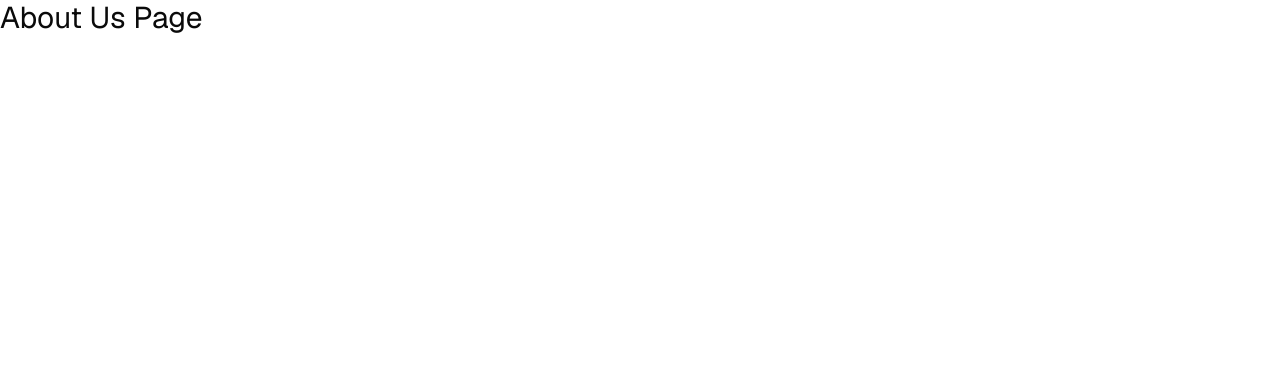
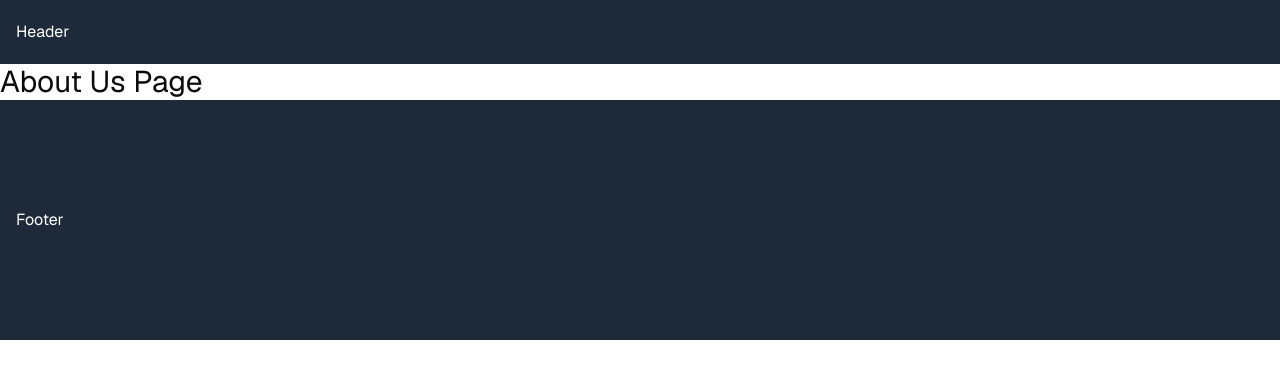
Before and after one commit to Srujan-Kandakurthi/events-management, a Next.js app: page /about-us in a window 1280 px wide. Shown: the top 378 px of the page. Built offline with nearby package versions, Linux system fonts and the light colour scheme.

Commit message:
Implement Header & Footer Structure

```diff
--- a/app/(home)/page.tsx
+++ b/app/(home)/page.tsx
@@ -2,7 +2,7 @@ import { Button } from "@/components/ui/button";
 
 export default function Home() {
   return (
-    <main className="">
+    <main className="h-screen px-36 py-6">
         <h1 className="text-3xl">Welcome to Next.js!</h1>
         <Button className="text-xl h-11 px-6 cursor-pointer">Sign In</Button>
     </main>
--- a/app/layout.tsx
+++ b/app/layout.tsx
@@ -1,6 +1,8 @@
 import type { Metadata } from "next";
 import { Geist, Geist_Mono } from "next/font/google";
 import "./globals.css";
+import Header from "@/components/layout/Header";
+import Footer from "@/components/layout/footer";
 
 const geistSans = Geist({
   variable: "--font-geist-sans",
@@ -27,7 +29,11 @@ export default function RootLayout({
       lang="en"
       className={`${geistSans.variable} ${geistMono.variable} h-full antialiased`}
     >
-      <body className="min-h-full flex flex-col">{children}</body>
+      <body className="min-h-full flex flex-col">
+        <Header/>
+        {children}
+        <Footer/>
+      </body>
     </html>
   );
 }
--- a/components/layout/Header.tsx
+++ b/components/layout/Header.tsx
@@ -0,0 +1,9 @@
+const Header  = () => {
+    return (
+        <header className="w-full h-16 bg-gray-800 text-white flex items-center justify-between px-4">
+            <h1>Header</h1>
+    </header>
+    )
+}
+
+export default Header;
--- a/components/layout/footer.tsx
+++ b/components/layout/footer.tsx
@@ -0,0 +1,9 @@
+const Footer  = () => {
+    return (
+        <footer className="w-full h-60 bg-gray-800 text-white flex items-center justify-between px-4">
+            <h1>Footer</h1>
+        </footer>
+    )
+}
+
+export default Footer;
```
